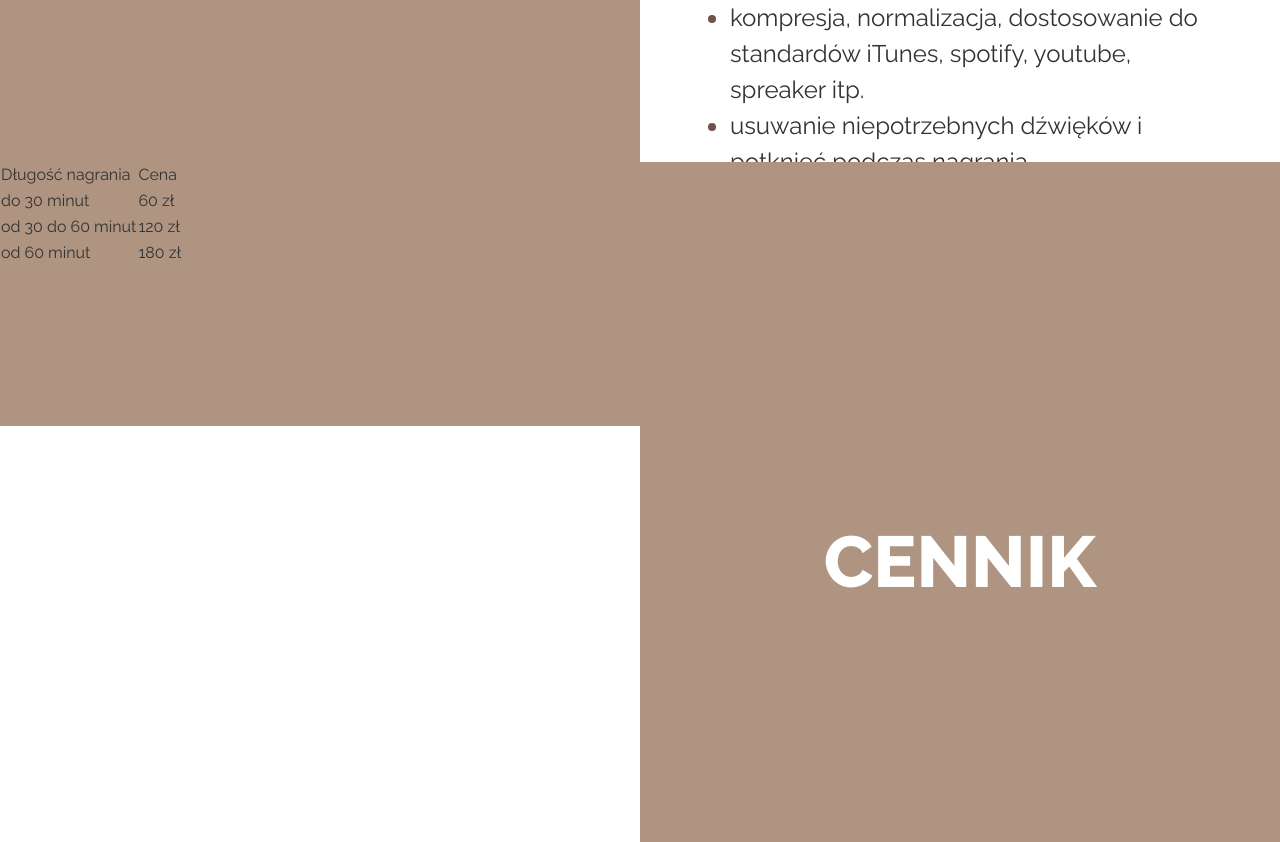
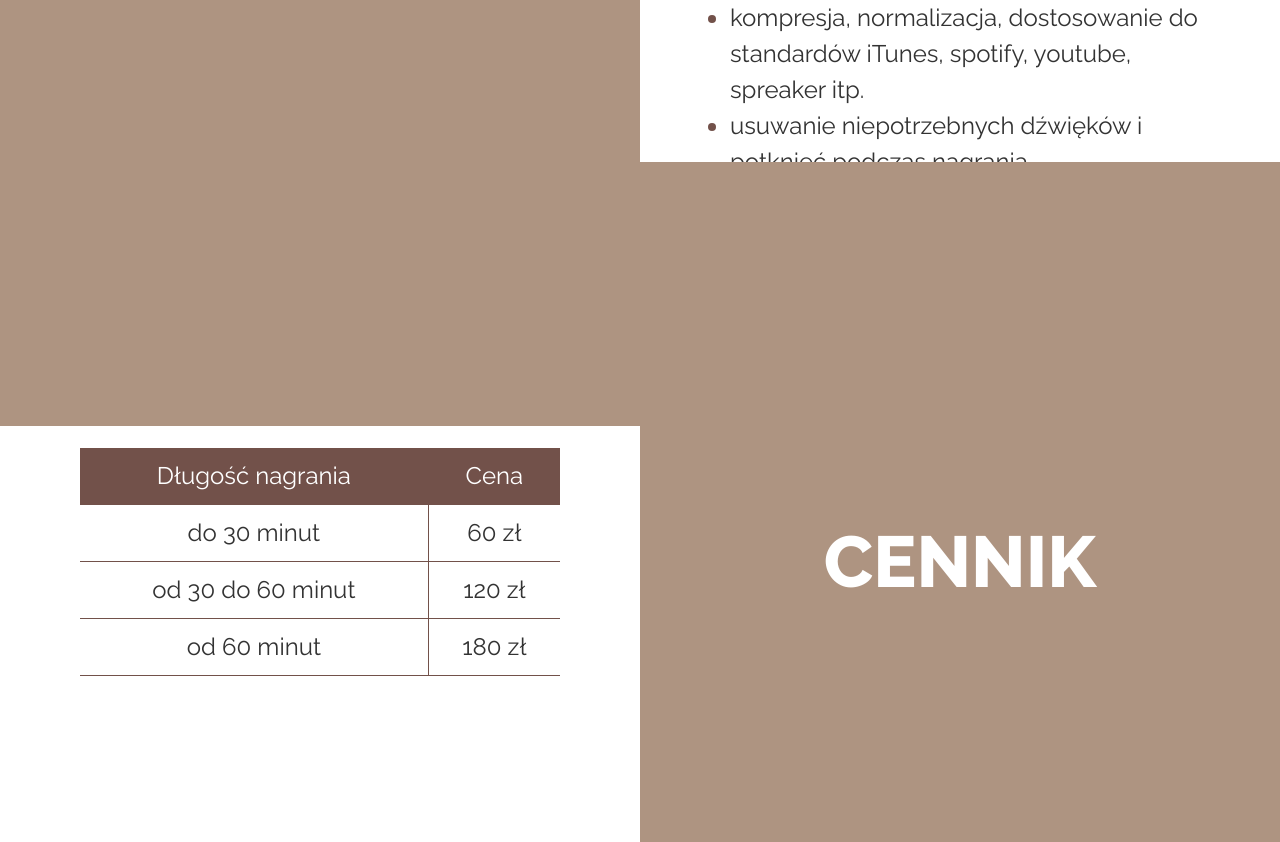
Before and after one commit to SG-WebDev/monoaudio, a website: page index.html in a window 1280 px wide. Shown: the part 1438-2280 px from the top of the page. Drawn offline with nearby package versions, Linux system fonts and the light colour scheme.

Commit message:
table style and structure classes

```diff
--- a/index.html
+++ b/index.html
@@ -76,24 +76,24 @@
             <div class="col-12 col-md-6 d-flex order-2 order-md-1">
                 <article class="pricing__Content">
                     <table class="pricing__Table">
-                        <thead>
-                            <tr>
-                                <td>Długość nagrania</td>
-                                <td>Cena</td>
+                        <thead class="pricing__TableHead">
+                            <tr class="pricing__TableRow">
+                                <td class="pricing__TableCol">Długość nagrania</td>
+                                <td class="pricing__TableCol">Cena</td>
                             </tr>
                         </thead>
-                        <tbody>
-                            <tr>
-                                <td>do 30 minut</td>
-                                <td>60 zł</td>
+                        <tbody class="pricing__TableBody">
+                            <tr class="pricing__TableRow">
+                                <td class="pricing__TableCol">do 30 minut</td>
+                                <td class="pricing__TableCol">60 zł</td>
                             </tr>
-                            <tr>
-                                <td>od 30 do 60 minut </td>
-                                <td>120 zł</td>
+                            <tr class="pricing__TableRow">
+                                <td class="pricing__TableCol">od 30 do 60 minut </td>
+                                <td class="pricing__TableCol">120 zł</td>
                             </tr>
-                            <tr>
-                                <td>od 60 minut</td>
-                                <td>180 zł</td>
+                            <tr class="pricing__TableRow">
+                                <td class="pricing__TableCol">od 60 minut</td>
+                                <td class="pricing__TableCol">180 zł</td>
                             </tr>
                         </tbody>
                     </table>
--- a/scss/main.scss
+++ b/scss/main.scss
@@ -86,6 +86,39 @@ body {
   }
 }
 
+.pricing {
+  &__Content {
+    height: 100%;
+    width: 100%;
+    display: flex;
+    align-items: center;
+    justify-content: center;
+  }
+  &__Table {
+    font-size: 1.5em;
+    width: 75%;
+    text-align: center;
+  }
+  &__TableHead {
+    background-color: $alt;
+    color: $white;
+  }
+  &__TableRow {
+    border-bottom: 1px solid $alt;
+  }
+  &__TableCol {
+    border-left: 1px solid $alt;
+    border-right: 1px solid $alt;
+    padding: 10px;
+    &:first-child {
+      border-left-width: 0;
+    }
+    &:last-child {
+      border-right-width: 0;
+    }
+  }
+}
+
 .coop {
   &__Content {
     display: flex;
```
Also changed, not shown: css/desktop.css, css/mobile.css.
